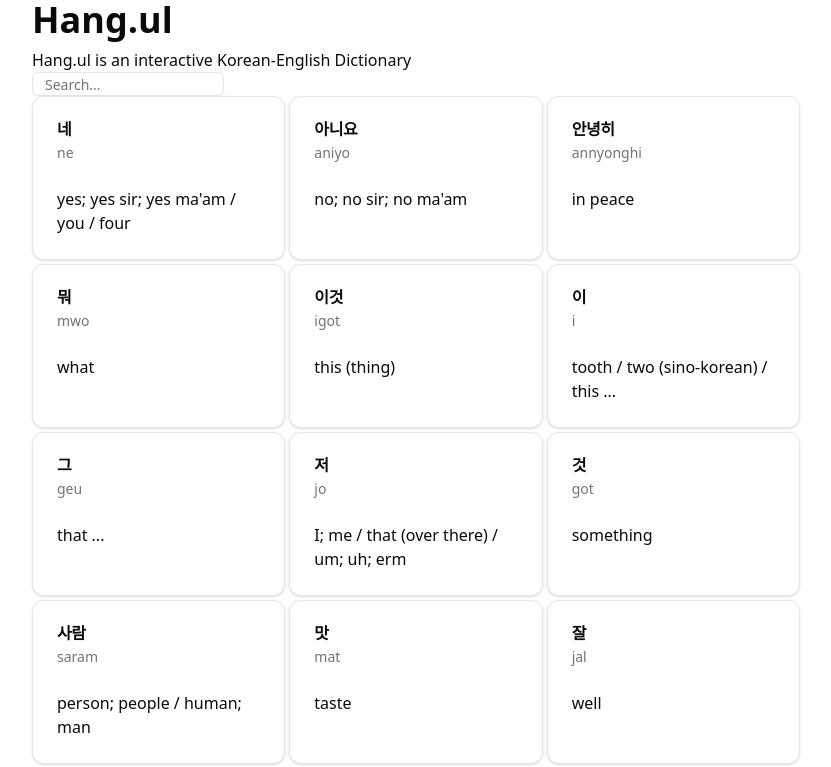
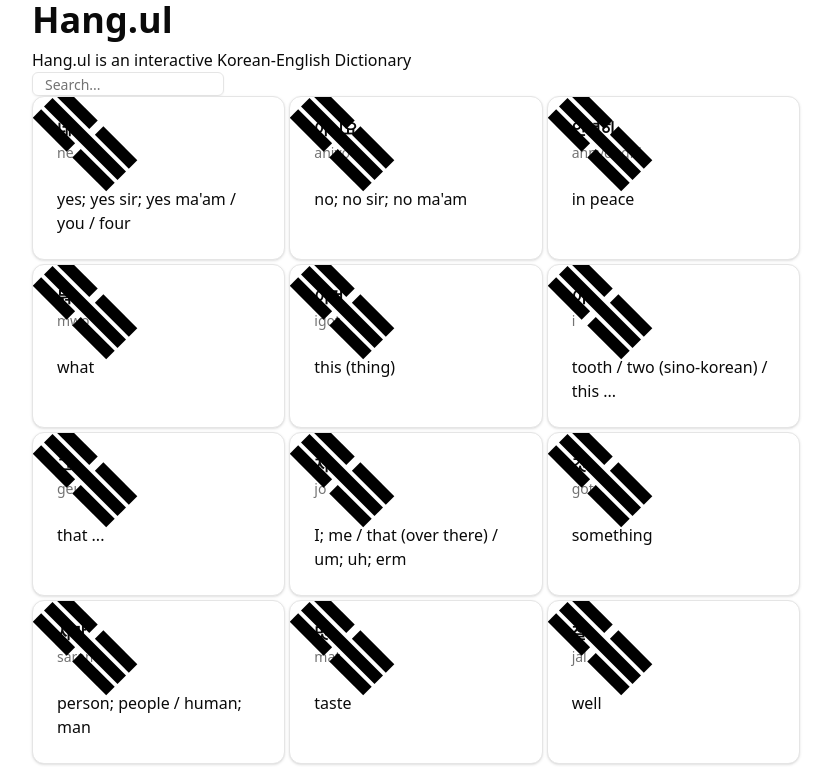
Before and after one commit to jspEclipse/korean-dictionary, a Next.js app in the folder korean-dictionary/: page / in a window 1280 px wide. Shown: the top 767 px of the page, without its empty margins (224-1055 px from the left). Built offline with nearby package versions, Linux system fonts and the light colour scheme.

Commit message:
added decoration to cards

```diff
--- a/korean-dictionary/app/components/VocabCard.jsx
+++ b/korean-dictionary/app/components/VocabCard.jsx
@@ -9,7 +9,20 @@
 
 const VocabCard = (props) => {
     return(
-        <Card>
+        <Card className="relative overflow-hidden">
+            <div className="absolute flex flex-col rotate-45 right-[-20] top-5">
+                <div className="flex mb-1">
+                    <div className="w-12 h-3 bg-black"></div>
+                    <div className="w-2"></div>
+                    <div className="w-12 h-3 bg-black"></div>
+                </div>
+                <div className="w-26 h-3 bg-black"></div>
+                <div className="flex mt-1">
+                    <div className="w-12 h-3 bg-black"></div>
+                    <div className="w-2"></div>
+                    <div className="w-12 h-3 bg-black"></div>
+                </div>
+            </div>
             <CardHeader>
                 <CardTitle>{props.vocab}</CardTitle>
                 <CardDescription>{props.roman}</CardDescription>
--- a/korean-dictionary/app/components/WordList.jsx
+++ b/korean-dictionary/app/components/WordList.jsx
@@ -22,7 +22,7 @@
                             english.includes(search.toLowerCase()) ||
                             romanization.includes(search.toLowerCase())
                         );
-                    }).slice(0,40).map((item) => (
+                    }).slice(0,39).map((item) => (
                         <VocabCard key={item.Order} vocab={item.Vocab} roman={item["Vocab-Rom"]} eng={item["Vocab-English"]}/>
                     ))}
             </div>
```
